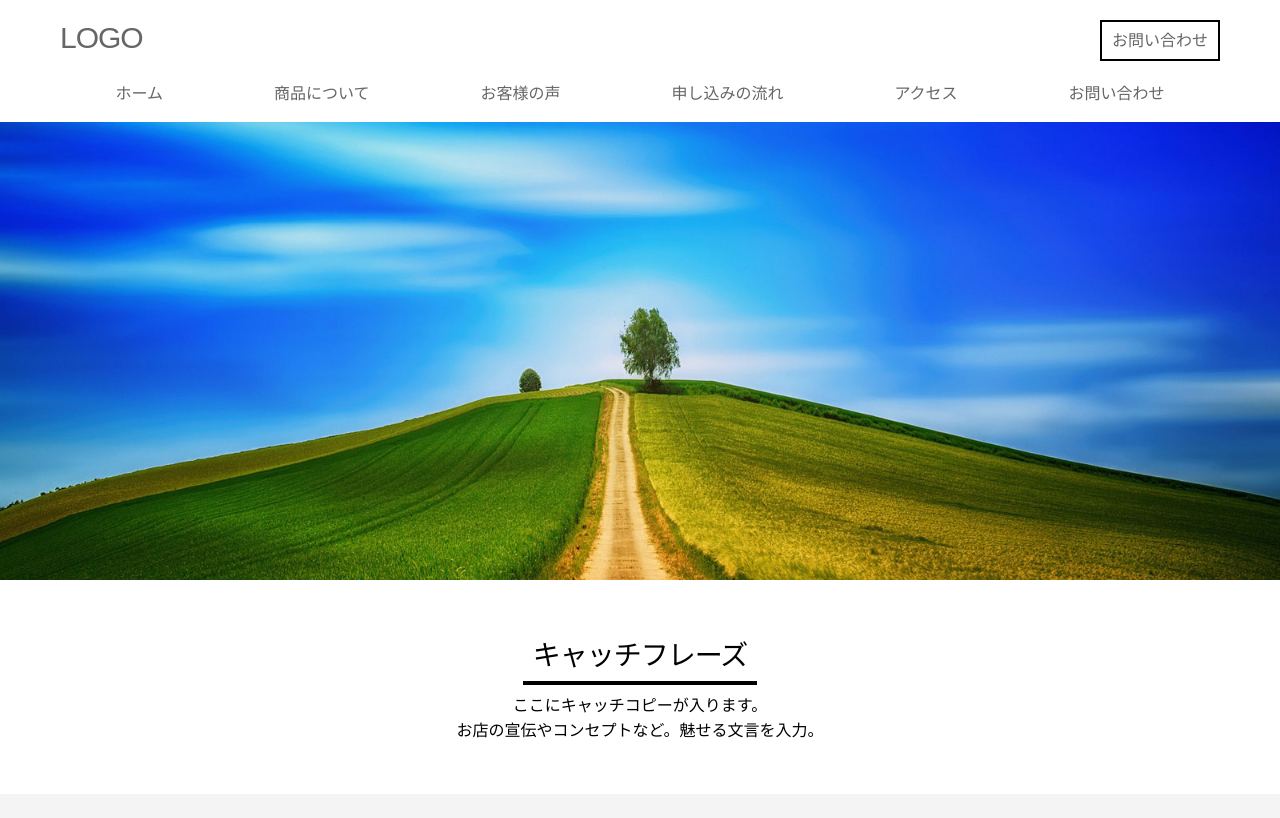
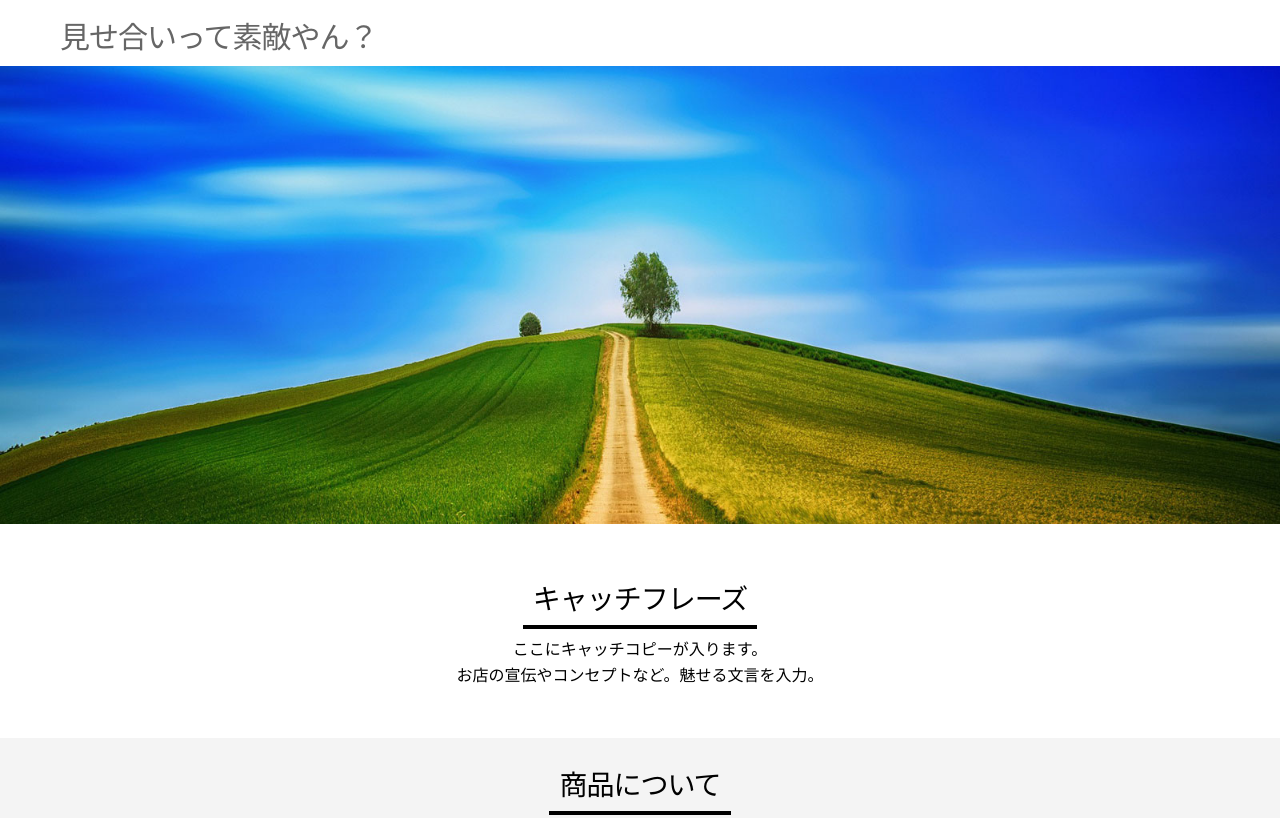
Before and after one commit to onarou/miseai, a plain HTML site: page index.html in a window 1280 px wide. Shown: the top 818 px of the page. Drawn offline with Linux system fonts and the light colour scheme.

Commit message:
Update index.html

```diff
--- a/index.html
+++ b/index.html
@@ -3,9 +3,9 @@
 <head>
 <meta charset="UTF-8">
 <meta name="viewport" content="width=device-width, initial-scale=1">
-    <title>LPテンプレート</title>
-<meta name="keywords" content="">
-<meta name="description" content="">
+    <title>見せ合いって素敵やん？おすすめアプリはこれよ</title>
+<meta name="keywords" content="見せ合い,オナ電,おな電,斉藤さん,yahoo">
+<meta name="description" content="ステイホームで欲求不満になったヤリマンたちが見せ合いに群がってるって知ってる？">
 <link rel="icon" type="image/png" href="img/favicon.png">
 <link rel="stylesheet" media="all" href="css/ress.min.css" />
 <link rel="stylesheet" media="all" href="css/style.css" />
@@ -21,11 +21,11 @@
 <div class="container">
 <div class="row">
     <div class="col span-12 header">
-        <h1><a href="">LOGO</a></h1>
-		<div class="header-box"><a href=""><span class="contact-button">お問い合わせ</span></a></div>
+        <h1><a href="">見せ合いって素敵やん？</a></h1>
+		<!--<div class="header-box"><a href=""><span class="contact-button">お問い合わせ</span></a></div>-->
         </div>
     </div>
-<div class="row">
+<!--<div class="row">
     <div class="col span-12">
         <nav>
           <div id="open"></div>
@@ -44,7 +44,7 @@
 
         </div>
     </div>
-    </div>
+    </div>-->
 </header>
     <div class="mainimg">
               <img src="img/mainimg.jpg" alt="メイン画像">
```
